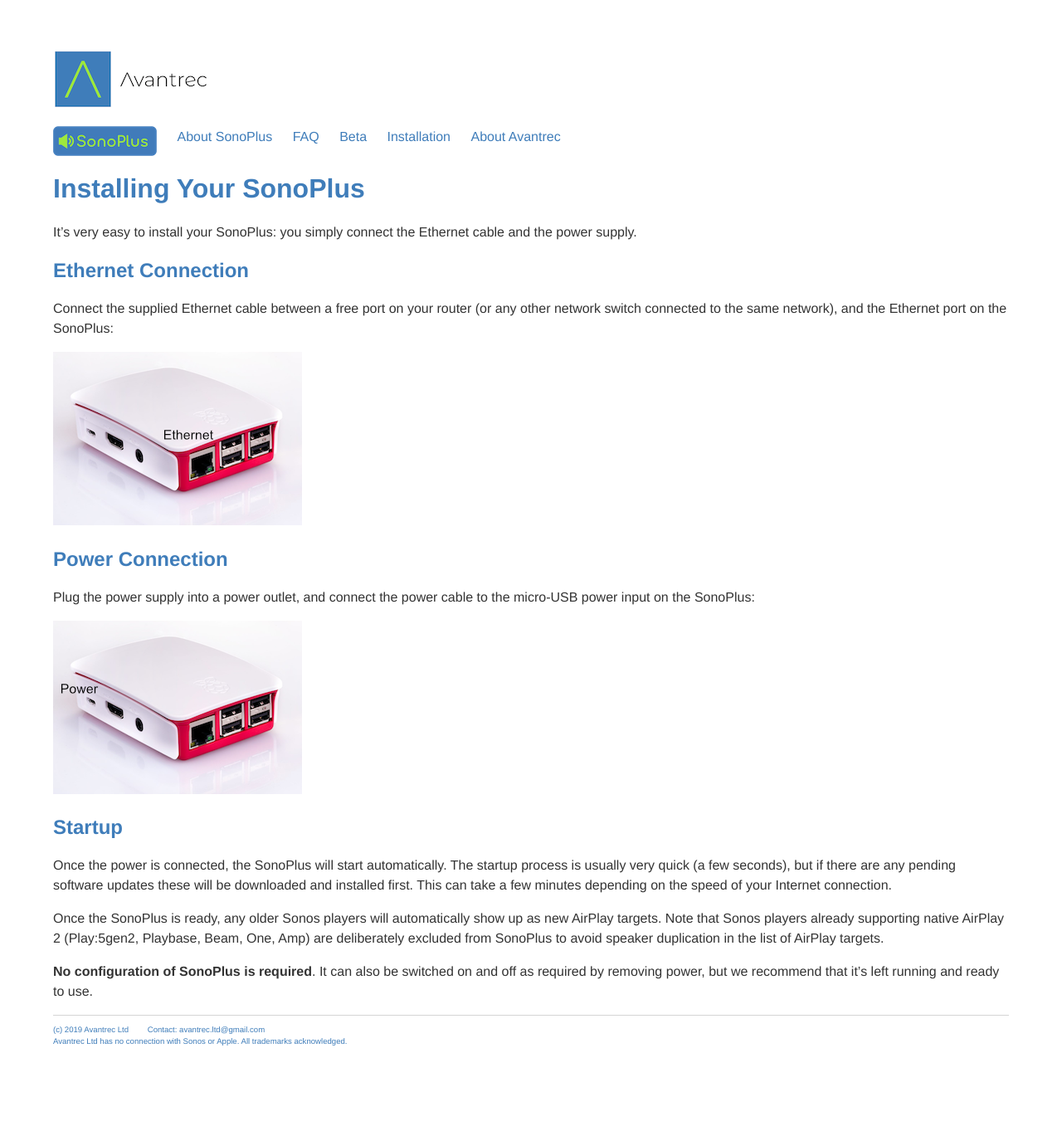
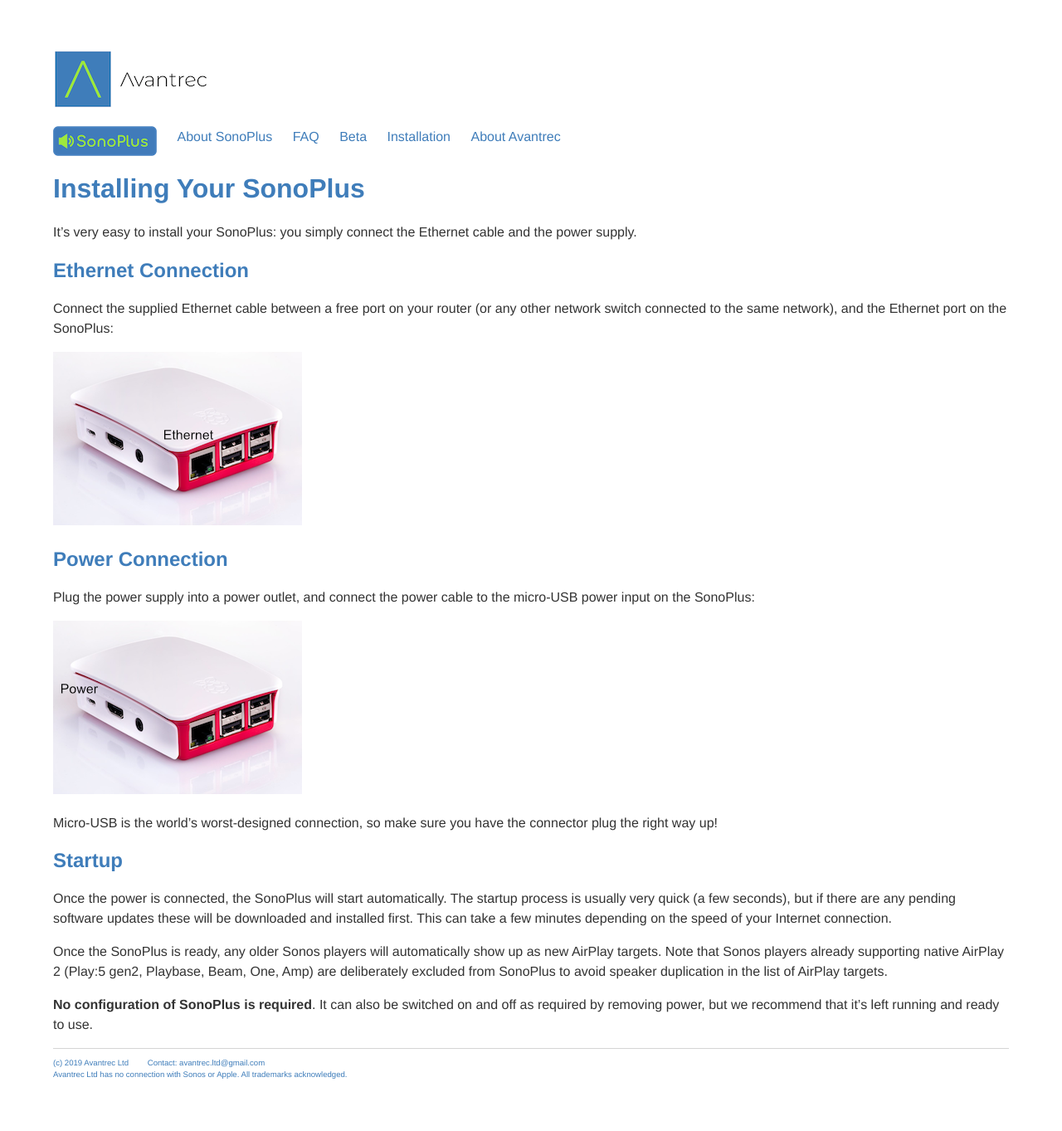
Before and after one commit to avantrec/avantrec.github.io, a Jekyll site: the page built from sonoplus-beta/installation.md, in a window 1280 px wide. Shown: the whole page at 83% size. Built offline with Jekyll 4.4.1, drawn with Linux system fonts in a browser that asks for light colours; before the commit the page ends 1323 px from its top, so only the background shows below that.

Commit message:
u-USB warning

```diff
--- a/sonoplus-beta/installation.md
+++ b/sonoplus-beta/installation.md
@@ -19,10 +19,12 @@
 
 ![SonoPlus Power](/images/raspberrypi-in-case-02_300px_Power.png)
 
+Micro-USB is the world's worst-designed connection, so make sure you have the connector plug the right way up!
+
 ## Startup
 
 Once the power is connected, the SonoPlus will start automatically. The startup process is usually very quick (a few seconds), but if there are any pending software updates these will be downloaded and installed first. This can take a few minutes depending on the speed of your Internet connection.
 
-Once the SonoPlus is ready, any older Sonos players will automatically show up as new AirPlay targets. Note that Sonos players already supporting native AirPlay 2 (Play:5gen2, Playbase, Beam, One, Amp) are deliberately excluded from SonoPlus to avoid speaker duplication in the list of AirPlay targets.
+Once the SonoPlus is ready, any older Sonos players will automatically show up as new AirPlay targets. Note that Sonos players already supporting native AirPlay 2 (Play:5 gen2, Playbase, Beam, One, Amp) are deliberately excluded from SonoPlus to avoid speaker duplication in the list of AirPlay targets.
 
 **No configuration of SonoPlus is required**. It can also be switched on and off as required by removing power, but we recommend that it's left running and ready to use.
```
